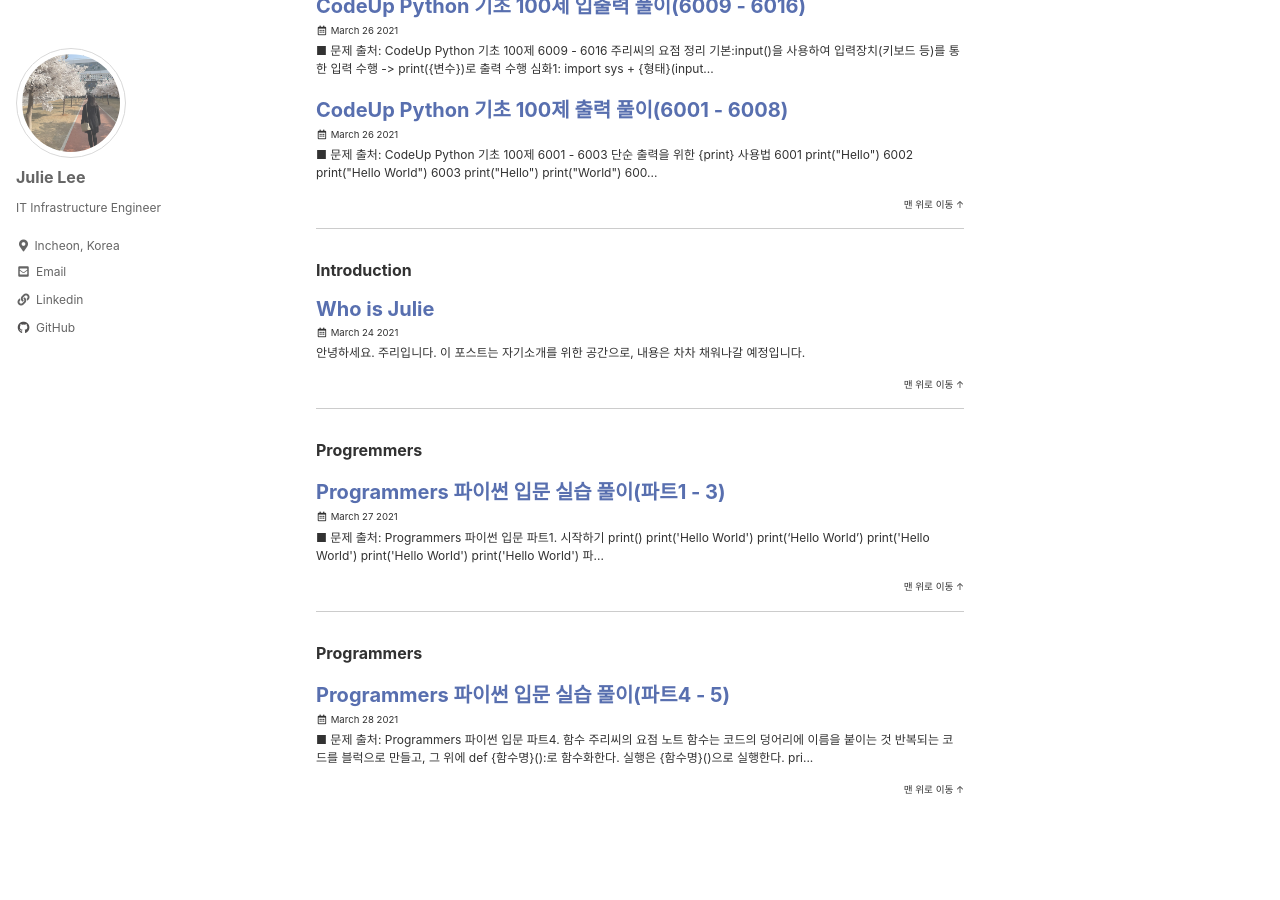
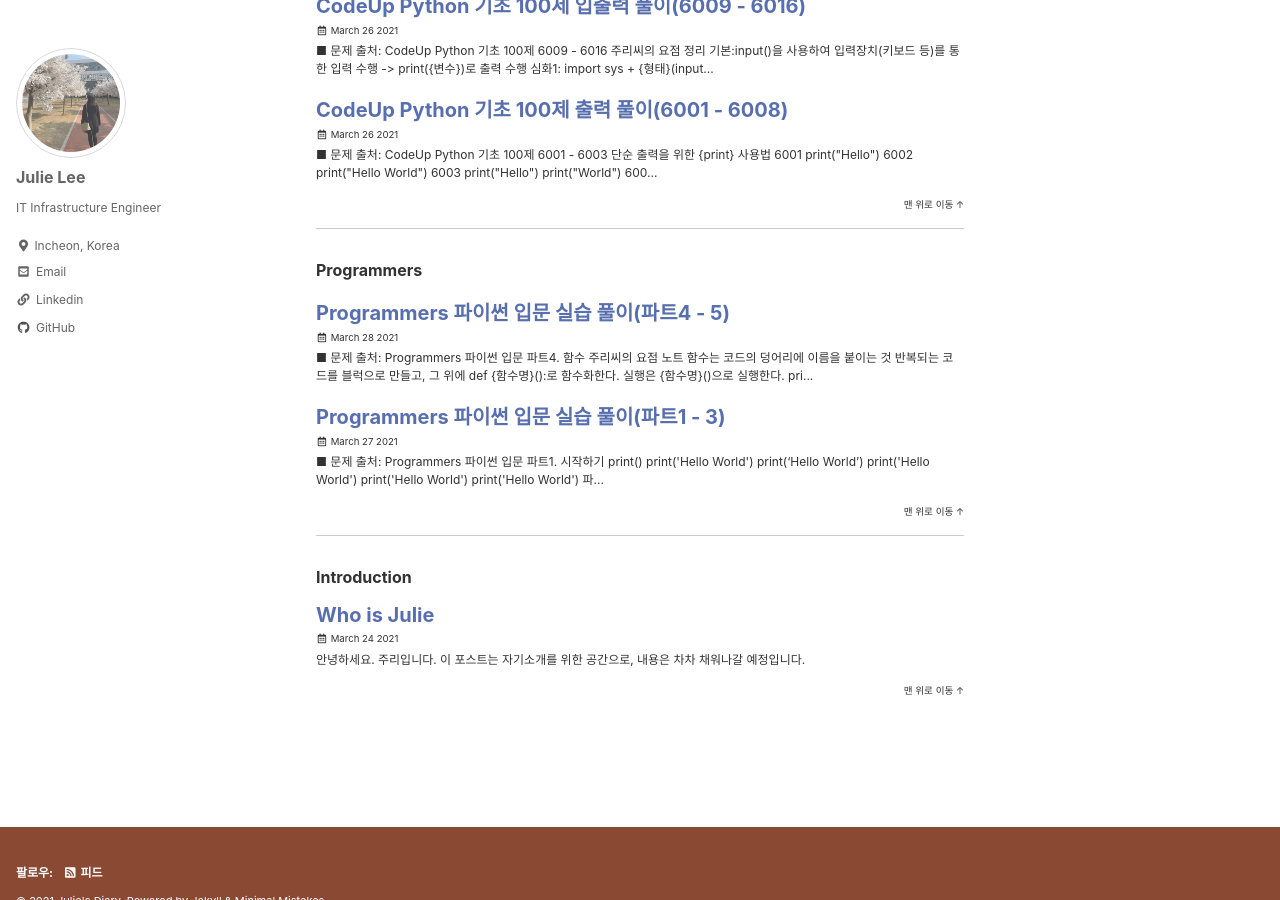
Before and after one commit to smilejulie0812/smilejulie0812.github.io, a Jekyll site: the page built from _pages/tag-archive.html, in a window 1280 px wide and 900 px high, scrolled down 1941 px. Built offline with Jekyll 4.4.1, drawn with Linux system fonts in a browser that asks for light colours; cached includes are drawn as plain includes; some of the changed text lies outside the part shown.

Commit message:
Update 2021-03-27-programmers101.md

```diff
--- a/_posts/2021-03-27-programmers101.md
+++ b/_posts/2021-03-27-programmers101.md
@@ -5,7 +5,7 @@ categories:
   - Python
 tags:
   - Python
-  - Progremmers
+  - Programmers
 sidebar:
   nav: "docs"
 ---
```
